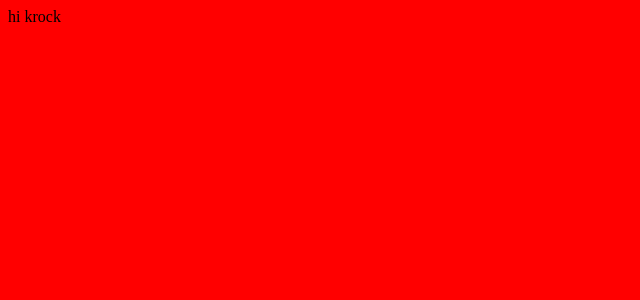
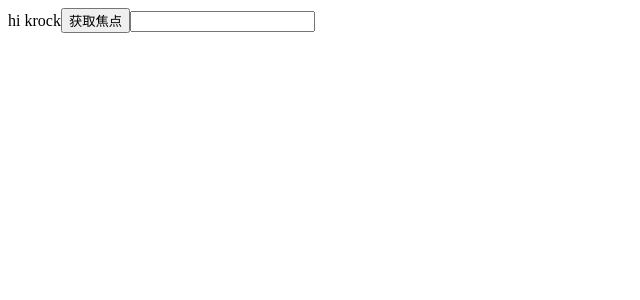
Before and after one commit to krock01/reactframework, a React app: page / in a window 1280 px wide. Shown: the top 300 px of the page, without its empty margins (0-640 px from the left). Built offline with nearby package versions, Linux system fonts and the light colour scheme.

Commit message:
去掉ts检查插件,测试获取焦点

```diff
--- a/src/hello.jsx
+++ b/src/hello.jsx
@@ -1,9 +1,20 @@
 import React,{Component} from 'react';
 export class HelloMessage extends Component{
+  constructor(props){
+    super(props);
+    this.textinput = React.createRef();
+    this.focusInput =  this.focusInput.bind(this);
+  }
+  focusInput(){
+    console.log(this.textinput);
+    this.textinput.current.focus();
+  }
   render(){
     return (
       <div>
         hi {this.props.name}
+        <button onClick={this.focusInput}>获取焦点</button>
+        <input type="text" ref={this.textinput}/>
       </div>
     )
   }
--- a/src/style.css
+++ b/src/style.css
@@ -1,3 +1,3 @@
 body{
-  background-color: red;
+  /*background-color: red;*/
 }
--- a/webpack.config.js
+++ b/webpack.config.js
@@ -1,6 +1,5 @@
 const HtmlWebpackPlugin = require('html-webpack-plugin');
 const CleanWebpackPlugin = require('clean-webpack-plugin');
-const ForkTsCheckerWebpackPlugin = require('fork-ts-checker-webpack-plugin');
 const webpack = require('webpack');
 const path = require('path');
 module.exports = {
@@ -52,7 +51,6 @@ module.exports = {
     new CleanWebpackPlugin(['dist']),
     new HtmlWebpackPlugin({template:'./src/index.html'}),
     new webpack.NamedModulesPlugin(),
-    new webpack.HotModuleReplacementPlugin(),
-    new ForkTsCheckerWebpackPlugin()
+    new webpack.HotModuleReplacementPlugin()
   ]
 }
```
Also changed, not shown: 1 other file (tests, documents, lock files or other folders).
